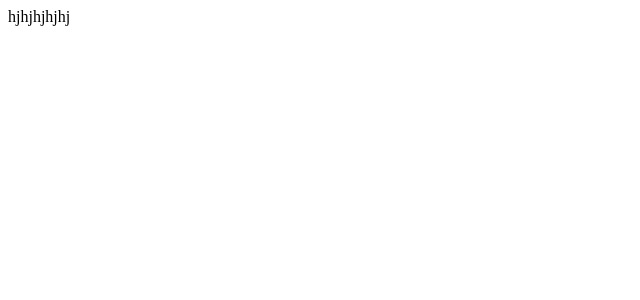
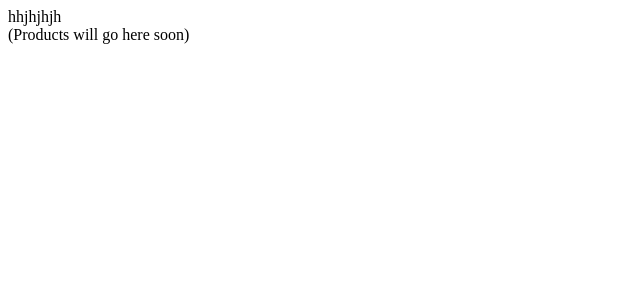
Before and after one commit to FilixXxMal/summer2019, an Angular app in the folder my-negozio/: page / in a window 1280 px wide. Shown: the top 300 px of the page, without its empty margins (0-640 px from the left). Built offline with nearby package versions, Linux system fonts and the light colour scheme.

Commit message:
commit 16

```diff
--- a/my-negozio/src/app/app.component.html
+++ b/my-negozio/src/app/app.component.html
@@ -1,5 +1,5 @@
-hjhjhjhjhj
+hhjhjhjh
 
-<ul>
-  <li *ngFor="let name of products">Hello {{ name.sku }}</li>
-</ul>
+<div class="inventory-app">
+  (Products will go here soon)
+</div>
--- a/my-negozio/src/app/app.module.ts
+++ b/my-negozio/src/app/app.module.ts
@@ -3,11 +3,13 @@ import { NgModule } from '@angular/core';
 
 import { AppComponent } from './app.component';
 import { ProductListComponent } from './product-list/product-list.component';
+import { ProductRowComponent } from './product-row/product-row.component';
 
 @NgModule({
   declarations: [
     AppComponent,
-    ProductListComponent
+    ProductListComponent,
+    ProductRowComponent
   ],
   imports: [
     BrowserModule
--- a/my-negozio/src/app/product-list/product-list.component.html
+++ b/my-negozio/src/app/product-list/product-list.component.html
@@ -1 +1,7 @@
-<p>product-list works!</p>
+<div class="ui items">
+  <product-row
+    *ngFor="let myProduct of productList"
+      [product]="myProduct"
+      (click)='clicked(myProduct)'>
+  </product-row>
+</div>
--- a/my-negozio/src/app/product-list/product-list.component.ts
+++ b/my-negozio/src/app/product-list/product-list.component.ts
@@ -18,8 +18,14 @@ export class ProductListComponent implements OnInit {
     this.onProductSelected = new EventEmitter();
   }
 
+clicked(product: Product): void {
+    this.currentProduct = product;
+    this.onProductSelected.emit(product);
+  }
+
 
   ngOnInit() {
+
   }
 
 }
--- /dev/null
+++ b/my-negozio/src/app/product-row/product-row.component.html
@@ -0,0 +1,3 @@
+<p>
+  {{product.name}}
+</p>
--- /dev/null
+++ b/my-negozio/src/app/product-row/product-row.component.ts
@@ -0,0 +1,16 @@
+import { Component, OnInit, Input } from '@angular/core';
+import { Product } from '../product.model';
+@Component({
+  selector: 'product-row',
+  templateUrl: './product-row.component.html',
+  styleUrls: ['./product-row.component.css']
+})
+export class ProductRowComponent implements OnInit {
+ @Input() product: Product;
+  constructor() {
+   }
+
+  ngOnInit() {
+  }
+
+}
```
Also changed, not shown: my-negozio/src/app/product-row/product-row.component.css (added), 1 other file (tests, documents, lock files or other folders).
